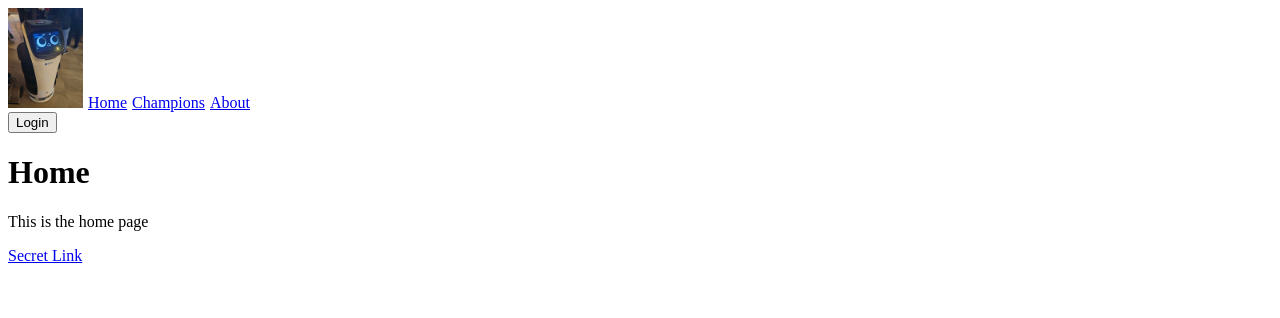
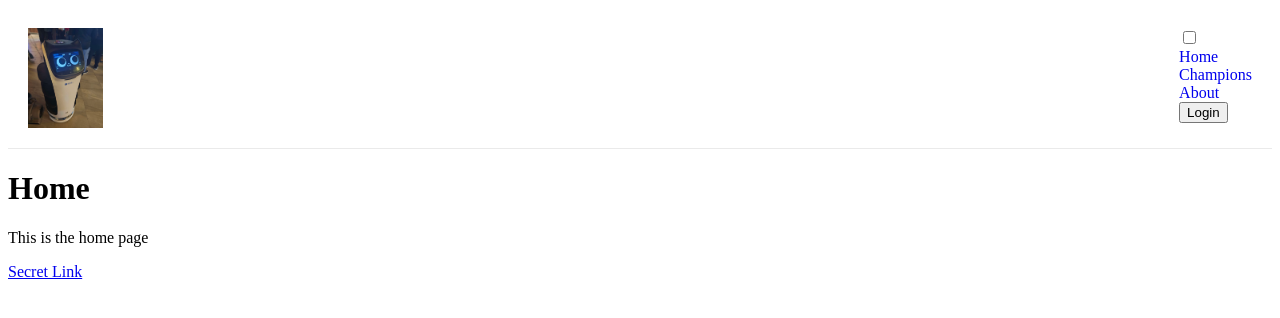
Before and after one commit to 0AndyZhou0/lol-website, a Next.js app: page / in a window 1280 px wide. Shown: the top 318 px of the page. Built offline with nearby package versions, Linux system fonts and the light colour scheme.

Commit message:
i'll make this look like not shit later

```diff
--- /dev/null
+++ b/app/components/navbar.css
@@ -0,0 +1,23 @@
+.navbar {
+    display: flex;
+    box-sizing: border-box;
+    justify-content: space-between;
+    padding: 20px;
+    background-color: #fff;
+    color: #fff;
+    border-bottom: 1px solid #eaeaea;
+}
+
+.navbar ul {
+    margin: 0;
+    padding: 0;
+}
+
+.navbar ul li {
+    list-style: none;
+    text-decoration: none;
+}
+
+.navbar-link {
+    text-decoration: none;
+}
--- a/app/components/navbar.js
+++ b/app/components/navbar.js
@@ -3,14 +3,28 @@ import Image from 'next/image';
 import Link from 'next/link';
 import Login from './login';
 
+import "./navbar.css";
+
 export default function Navbar() {
 	return (
-		<nav className="navbar" style={{padding: "0 5px 0 0"}}>
-			<Image src={catbot} alt="CatBot" width={75} height={100} style={{padding: "0 5px 0 0"}}/>
-			<Link href="/" style={{padding: "0 5px 0 0"}}>Home</Link>
-			<Link href="/champions" style={{padding: "0 5px 0 0"}}>Champions</Link>
-			<Link href="/about" style={{padding: "0 5px 0 0"}}>About</Link>
-			<Login />
+		<nav className="navbar">
+			{/* Navbar Logo */}
+			<Image className="navbar-logo" src={catbot} alt="CatBot" width={75} height={100} style={{padding: "0 5px 0 0"}}/>
+
+			{/* Navbar Links Menu */}
+			<ul className="navbar-list">
+				<input type="checkbox" id="navbar-toggle" className="navbar-toggle" />
+				<label htmlFor="navbar-toggle" className="navbar-toggle-label hamburger">&#9776;</label>
+
+				<div className="navbar-links">
+					<li><Link className="navbar-link" href="/">Home</Link></li>
+					<li><Link className="navbar-link" href="/champions">Champions</Link></li>
+					<li><Link className="navbar-link" href="/about">About</Link></li>
+				</div>
+
+				<li><Login /></li>
+			</ul>
+
 		</nav>
 	);
 }
```
